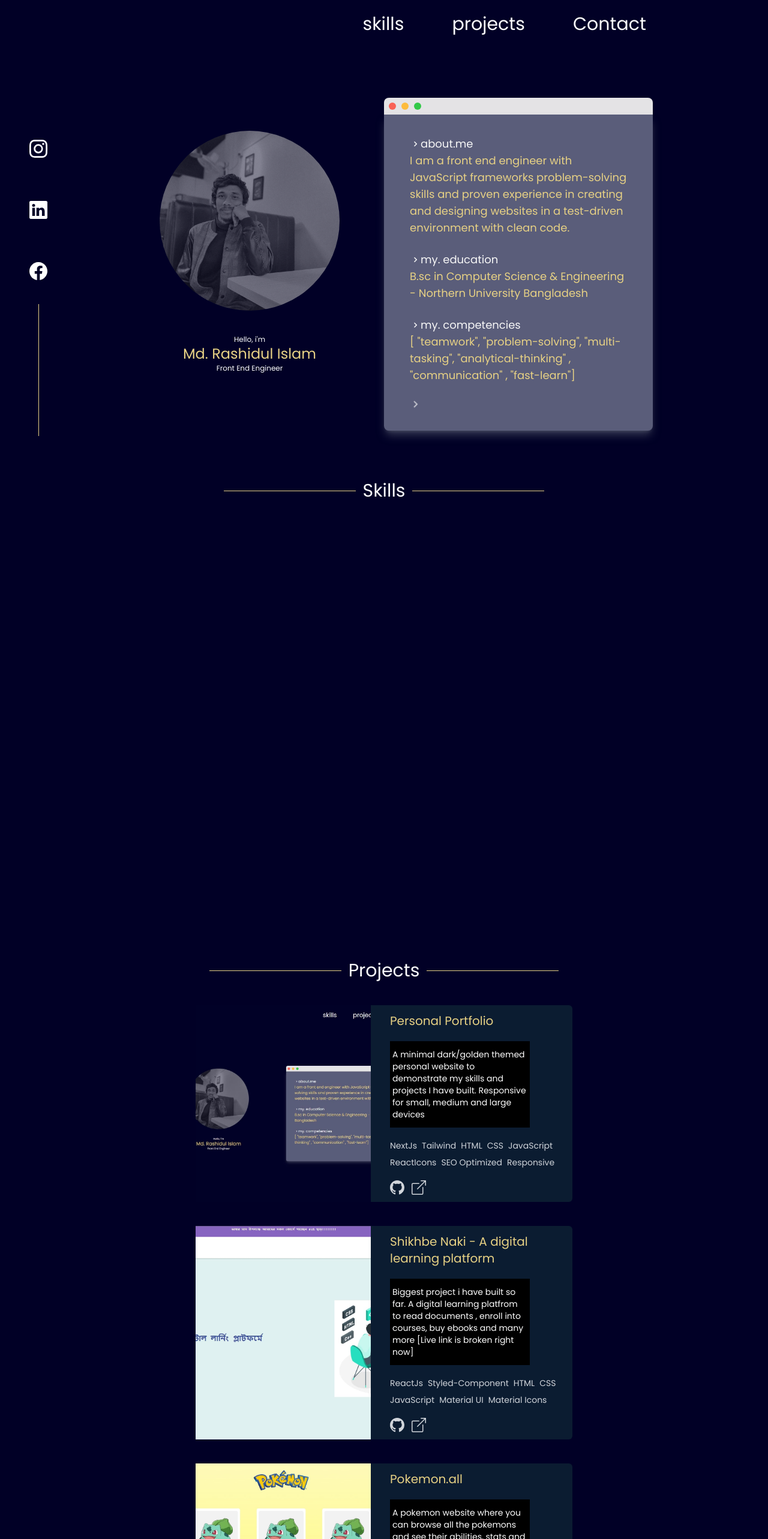
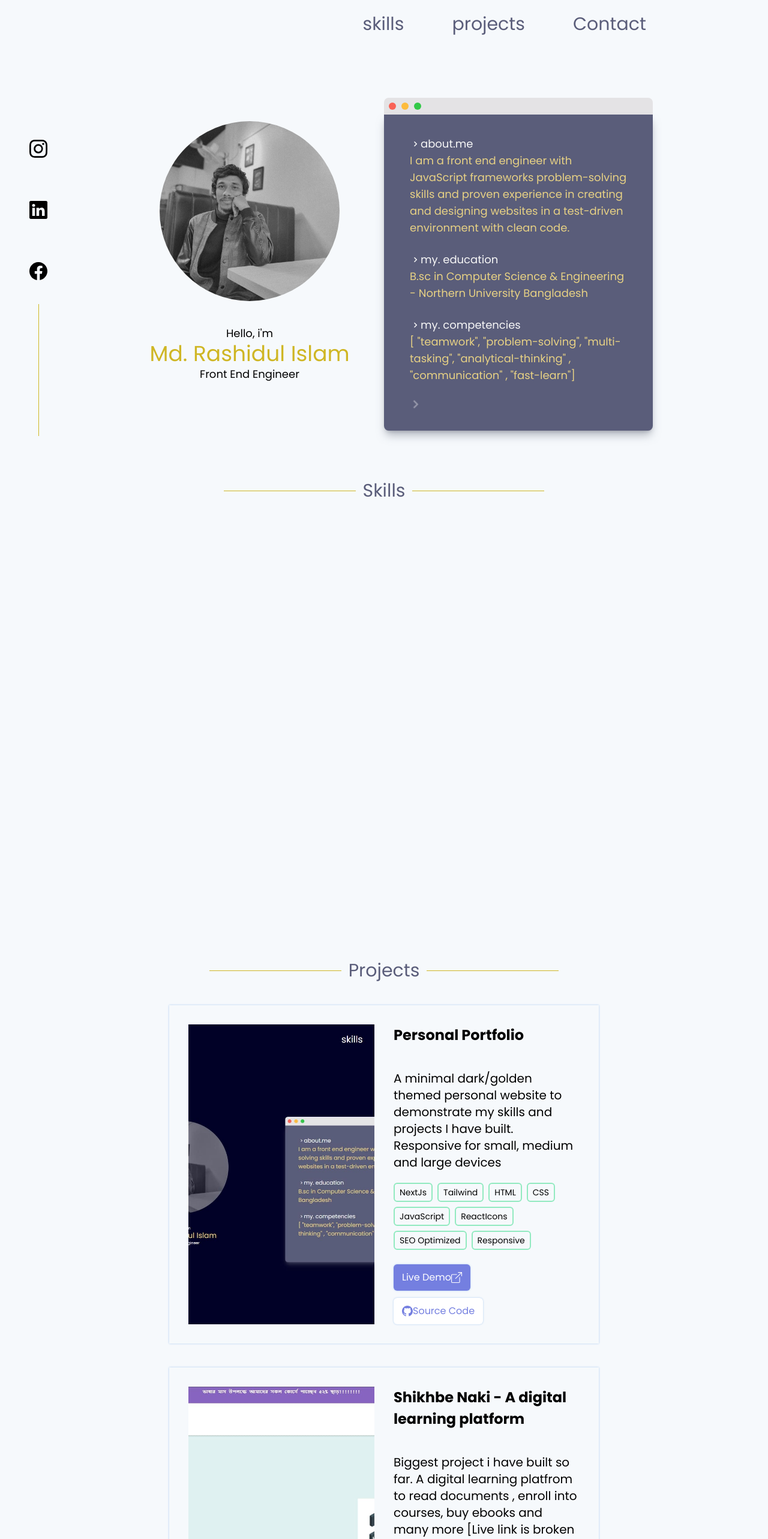
Before and after one commit to rashidul-islam-alvi/final-portfolio, a Next.js app: page / in a window 1280 px wide. Shown: the top 2566 px of the page at 60% size. Built offline with nearby package versions, Linux system fonts and the light colour scheme.

Commit message:
black to white

```diff
--- a/components/About.jsx
+++ b/components/About.jsx
@@ -7,7 +7,7 @@ import { BsGithub, BsWhatsapp, BsFacebook } from "react-icons/bs";
 const About = () => {
   // const icons = [<BsFacebook />, <BsGithub />, <BsWhatsapp />];
   return (
-    <div className="flex flex-col md:flex-row md:h-[90vh] text-white justify-between items-center pt-10 md:pt-0 pb-14 md:pb-0 ">
+    <div className="flex flex-col md:flex-row md:h-[90vh]  justify-between items-center pt-10 md:pt-0 pb-14 md:pb-0 ">
       <div className="flex flex-col items-center justify-center flex-1 mb-10 ">
         <div
         //   className="relative z-0 before:absolute before:-top-1 md:before:-top-7 md:before:-left-20 before:rounded-full
@@ -16,14 +16,14 @@ const About = () => {
           <Image
             src={profilePic}
             alt="Profile Picture"
-            className="rounded-full max-w-[200px] mb-10 md:max-w-[300px] opacity-60 hover:opacity-100 duration-300"
+            className="rounded-full max-w-[200px] mb-10 md:max-w-[300px]  duration-300"
           />
         </div>
-        <p className="text-xs ">Hello, i'm</p>
-        <h2 className="text-xl text-[#e7d184] md:text-2xl">
+        <p className="text-sm md:text-lg">Hello, i'm</p>
+        <h2 className="text-xl text-secondary md:text-4xl">
           Md. Rashidul Islam
         </h2>
-        <p className="text-xs ">Front End Engineer</p>
+        <p className="text-sm md:text-lg ">Front End Engineer</p>
 
         <div className="py-3 md:hidden">
           <ul className="flex">
--- a/components/Contact.jsx
+++ b/components/Contact.jsx
@@ -7,23 +7,23 @@ const Contact = () => {
   return (
     <footer
       id="contact"
-      className="flex flex-col items-center justify-center my-16 text-white "
+      className="flex flex-col items-center justify-center my-16 "
     >
       <Header title="Hire Me" />
 
       <div className="md:flex mt-10 justify-between md:w-[40vw]">
         <div className="flex flex-col items-center flex-1">
-          <MdEmail className="mb-2 text-3xl" />
+          <MdEmail className="mb-2 text-2xl" />
           <h2>rashidul537@gmail.com</h2>
         </div>
         <div className="w-full flex-1 h-[1px] bg-gray-500 my-5 md:hidden"></div>
         <div className="flex flex-col items-center flex-1">
-          <BsWhatsapp className="mb-2 text-3xl" />
+          <BsWhatsapp className="mb-2 text-2xl" />
           <h2>01760709684</h2>
         </div>
         <div className="w-full flex-1 h-[1px] bg-gray-500 my-5  md:hidden"></div>
         <div className="flex flex-col items-center flex-1">
-          <BsFacebook className="mb-2 text-3xl" />
+          <BsFacebook className="mb-2 text-2xl" />
           <h2>Rashidul Islam Alvi</h2>
         </div>
         <div className="w-full flex-1 h-[1px] bg-gray-500 my-5 md:hidden"></div>
--- a/components/Header.jsx
+++ b/components/Header.jsx
@@ -3,7 +3,7 @@ import React from "react";
 const Header = ({ title }) => {
   return (
     <div>
-      <div className="flex items-center justify-center">
+      <div className="flex items-center text-[#5a5d7a] justify-center">
         <div className="bg-secondary w-[120px] md:w-[220px] h-[1px] mr-3"></div>
         <h2 className="relative text-xl text-center md:text-3xl ">{title}</h2>
         <div className="bg-secondary w-[120px] md:w-[220px] h-[1px] ml-3"></div>
--- a/components/NavBar.jsx
+++ b/components/NavBar.jsx
@@ -18,9 +18,11 @@ const NavBar = () => {
   // const navItems = ["skills", "projects", "contact"];
 
   return (
-    <div className={`h-[10vh] flex flex-row-reverse p-4 sticky top-0`}>
+    <div
+      className={`h-[10vh] text-[#5a5d7a]  flex flex-row-reverse p-4 sticky top-0`}
+    >
       {
-        <ul className="flex justify-end items-center text-xl md:text-3xl md:mx-auto w-[70%]">
+        <ul className="flex justify-end items-center text-xl   md:text-3xl md:mx-auto w-[70%]">
           {/* {navItems?.map((item, index) => (
             <Link
               href={`/#${item == currentActive ? currentActive : ""}`}
@@ -36,19 +38,19 @@ const NavBar = () => {
 
           <Link
             href="#skills"
-            className={` cursor-pointer  text-white hover:text-[#FDCC49] ml-5 md:ml-20`}
+            className={` cursor-pointer  text-[#5a5d7a] hover:text-[#FDCC49] ml-5 md:ml-20`}
           >
             skills
           </Link>
           <Link
             href="#projects"
-            className={` cursor-pointer  text-white hover:text-[#FDCC49] ml-5 md:ml-20`}
+            className={` cursor-pointer text-[#5a5d7a] hover:text-[#FDCC49] ml-5 md:ml-20`}
           >
             projects
           </Link>
           <Link
             href="#contact"
-            className={` cursor-pointer  text-white hover:text-[#FDCC49] ml-5 md:ml-20`}
+            className={` cursor-pointer text-[#5a5d7a] hover:text-[#FDCC49] ml-5 md:ml-20`}
           >
             Contact
           </Link>
--- a/components/ProjectCard.jsx
+++ b/components/ProjectCard.jsx
@@ -7,7 +7,7 @@ const ProjectCard = ({ project }) => {
   const spanStyle = "text-sm mr-2";
 
   return (
-    <div className=" w-full md:w-[70%] px-2 md:px-0 flex gap-x-5 bg-[#0B1C31]  mt-10 rounded-md text-gray-300">
+    <div className=" w-full md:w-[50%] px-2 md:px-0 flex gap-x-5 bg-[#0B1C31]  mt-10 rounded-md text-gray-300">
       {/* <div className="flex-1 hidden w-full md:flex">
         <Image src={project.img} alt="project" className="object-cover" />
       </div> */}
--- a/components/Projects.jsx
+++ b/components/Projects.jsx
@@ -77,38 +77,42 @@ const Projects = () => {
   ];
   const spanStyle = "text-sm mr-2";
   return (
-    <div
-      id="projects"
-      className="text-white md:flex md:flex-col md:items-center"
-    >
+    <div id="projects" className=" md:flex md:flex-col md:items-center">
       <Header title="Projects" />
 
       {projects.slice(0, visibleProjects).map((project) => (
-        <div
-          key={project.id}
-          className=" w-full md:w-[70%] px-2 md:px-0 flex gap-x-5 bg-[#0B1C31]  mt-10 rounded-md text-gray-300"
-        >
-          <div className="flex-1 hidden w-full md:flex">
-            <Image src={project.img} alt="project" className="object-cover" />
-          </div>
-          <div className="flex-1 p-3 md:flex md:flex-col ">
-            <h3 className="mb-5 text-xl text-secondary">{project.title}</h3>
-            <p className="mb-5 text-sm max-w-[80%] md:bg-black md:py-3 px-1 text-white ">
-              {project.desc}
-            </p>
-            <div className="flex flex-wrap mb-5 gap-y-2">
-              {project.tools?.map((tool) => (
-                <span className={spanStyle} key={tool}>
-                  {tool}
-                </span>
-              ))}
+        <div className="mt-10 md:w-[80%]">
+          <div className="px-3 py-4 md:p-8  md:flex shadow-[0px_0px_3px_rgba(3,102,214,0.3)]">
+            <div className="flex-1 hidden md:block">
+              <Image src={project.img} className="object-cover w-full h-full" />
             </div>
+            <div className="flex-1 md:ml-8">
+              <h1 className="mb-2 md:mb-10 font-bold md:text-[1.5rem]">
+                {project.title}
+              </h1>
+              <p className="mb-5 text-sm md:text-xl">{project.desc}</p>
 
-            <div className="flex text-2xl">
-              <BsGithub className="mr-3 cursor-pointer " />
-              <Link target="_blank" href={project.link}>
-                <BsBoxArrowUpRight className="curson-pointer" />
-              </Link>
+              <div className="flex flex-wrap">
+                {project.tools?.map((tool) => (
+                  <span
+                    key={tool}
+                    className="text-sm p-1 md:px-2 md:py-1 mr-2 mb-2 border-2 border-[#92eac0] rounded-md "
+                  >
+                    {tool}
+                  </span>
+                ))}
+              </div>
+
+              <div className="mt-4">
+                <button className=" shadow-[0px_0px_3px_rgba(3,102,214,0.3)] flex items-center bg-[#747fe0] text-white px-4 py-2 md:px-[14px] md:py-[10px] cursor-pointer rounded-md  mb-3">
+                  <p className="hidden md:block"> Live Demo</p>
+                  <BsBoxArrowUpRight className="text-lg text-white " />
+                </button>
+                <button className="shadow-[0px_0px_3px_rgba(3,102,214,0.3)] flex items-center bg-white text-[#747fe0]  px-4 py-2 md:px-[14px] md:py-[10px] cursor-pointer rounded-md border-[#747fe0]">
+                  <BsGithub className=" text-[#747fe0] text-lg " />
+                  <p className="hidden md:block">Source Code</p>
+                </button>
+              </div>
             </div>
           </div>
         </div>
@@ -116,7 +120,7 @@ const Projects = () => {
 
       <button
         onClick={handleClick}
-        className="px-3 py-1 mt-10 text-sm text-gray-200 uppercase duration-200 border-2 md:px-4 md:py-2 rounded-xl border-secondary hover:text-black hover:bg-secondary hover:duration-200 "
+        className="px-3 py-1 mt-10 text-sm uppercase duration-200 border-2 md:px-4 md:py-2 rounded-xl border-secondary hover:text-white hover:bg-secondary hover:duration-200 "
       >
         {visibleProjects == projects.length - 1 ? "Show more" : "Show less"}
       </button>
--- a/components/SideBar.jsx
+++ b/components/SideBar.jsx
@@ -11,7 +11,7 @@ const SideBar = () => {
   // const icons = [<BsFacebook />, <BsGithub />, <BsWhatsapp />];
 
   return (
-    <div className="hidden fixed left-0 h-full text-white  border-white w-[10%] md:flex flex-col items-center justify-center">
+    <div className="hidden fixed left-0 h-full text-black  border-white w-[10%] md:flex flex-col items-center justify-center">
       <ul>
         {/* {icons.map((icon, i) => (
           <li
--- a/styles/globals.css
+++ b/styles/globals.css
@@ -86,7 +86,7 @@ body {
 
 body {
   color: rgb(var(--foreground-rgb));
-  background-color: #010026;
+  background-color: #f6f9fc;
 }
 
 a {
--- a/tailwind.config.js
+++ b/tailwind.config.js
@@ -21,7 +21,7 @@ module.exports = {
         grey: "#ededed",
         "dark-grey": "#757575",
         "opaque-black": "rgba(0,0,0,0.35)",
-        secondary: "#e7d184",
+        secondary: "#cfb624",
       },
     },
   },
```
